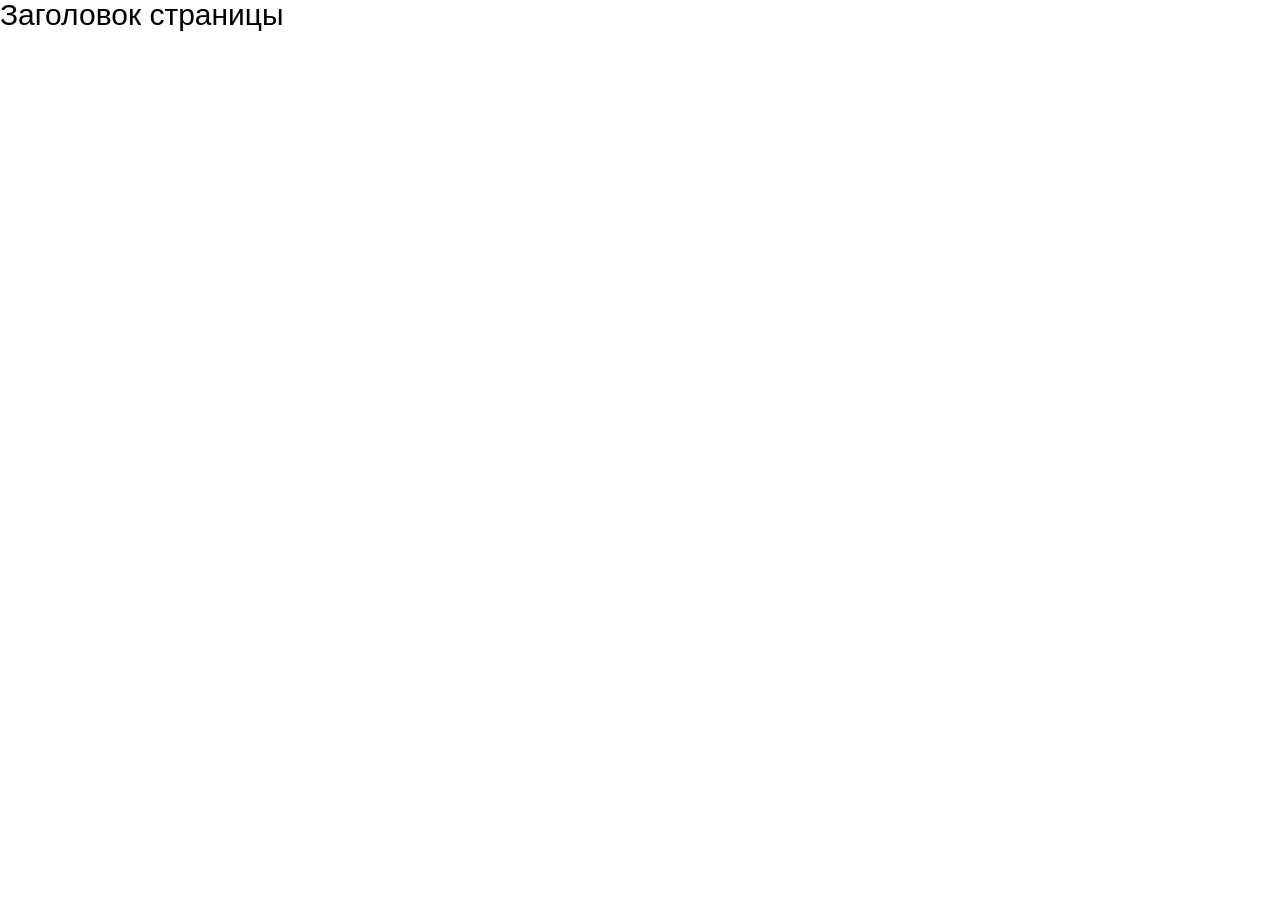
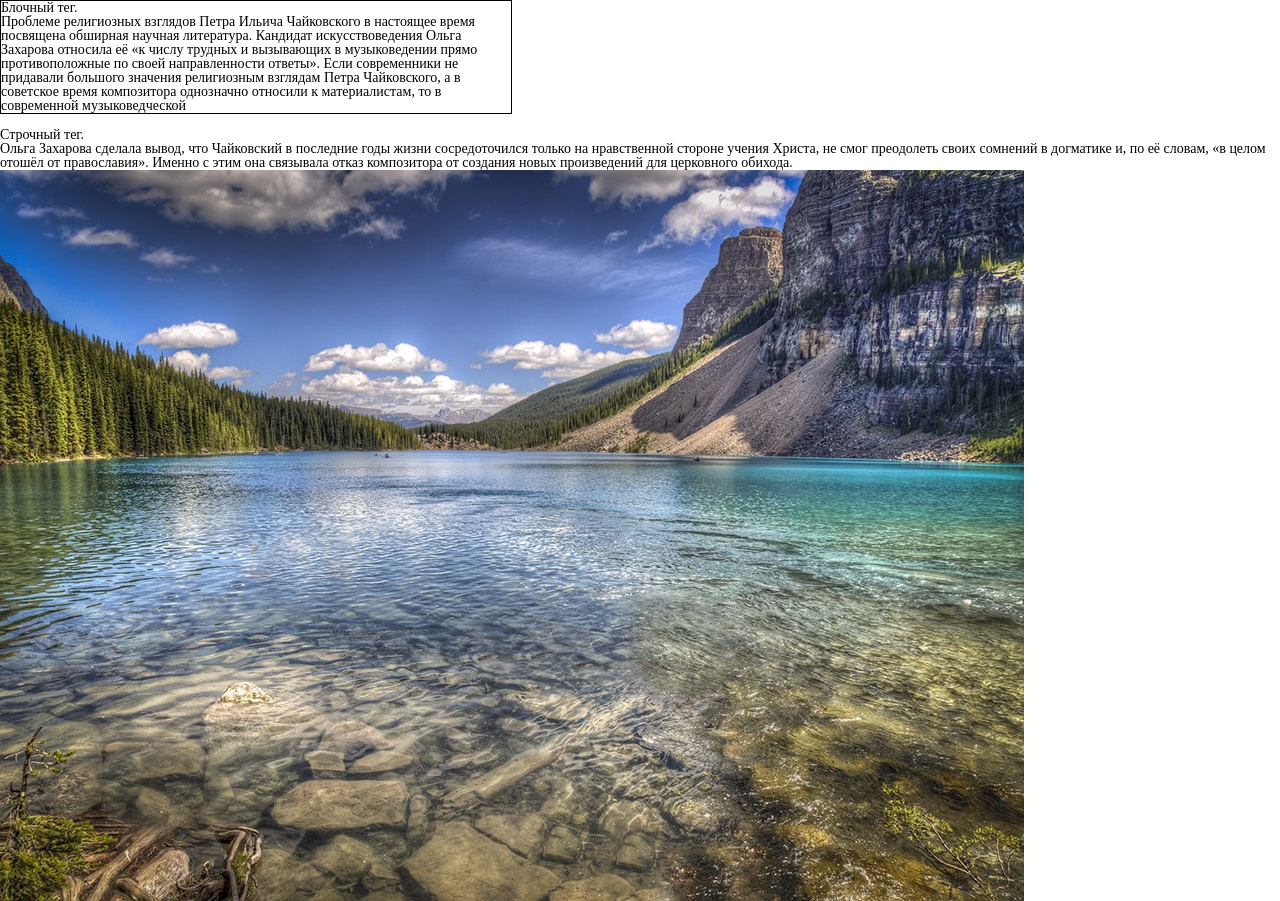
Before and after one commit to PercevAndrey/layout, a Django app: page / in a window 1280 px wide. Before the commit the page is almost empty. Before the commit the page ends 31 px from the top, so only its background shows below. Run offline with Django 4.2, Linux system fonts and the light colour scheme.

Commit message:
Работал с блоками и отступами

```diff
--- a/brass/brass/settings.py
+++ b/brass/brass/settings.py
@@ -8,9 +8,7 @@ SECRET_KEY = 'django-insecure-mqujx2!ktq1on*d^@k6)ms404it^sl^2gd1-m$d&+q6pxp_y_j
 
 DEBUG = True
 
-ALLOWED_HOSTS = [
-
-]
+ALLOWED_HOSTS = ['127.0.0.1']
 
 INSTALLED_APPS = [
     'django.contrib.admin',
--- a/brass/brass/urls.py
+++ b/brass/brass/urls.py
@@ -1,8 +1,13 @@
+from django.conf.urls.static import static
 from django.contrib import admin
 from django.urls import path, include
+from brass import settings
 
 
 urlpatterns = [
     path('admin/', admin.site.urls),
     path('', include('cliche.urls')),
 ]
+
+if settings.DEBUG:
+    urlpatterns += static(settings.MEDIA_URL, document_root=settings.MEDIA_ROOT)
--- a/brass/cliche/static/cliche/css/style.css
+++ b/brass/cliche/static/cliche/css/style.css
@@ -4,15 +4,23 @@
 	margin: 0;
 	border: 0;
 }
-*,*:before,*:after{
+/* свойства снизу нужно чтобы размер блока определялся по наружному
+обмеру, не включаю margin, но включаю padding*/
+*,*:before,*:after {
 	-moz-box-sizing: border-box;
 	-webkit-box-sizing: border-box;
 	box-sizing: border-box;
 }
-:focus,:active{outline: none;}
-a:focus,a:active{outline: none;}
-nav,footer,header,aside{display: block;}
-html,body{
+:focus,:active {
+    outline: none;
+}
+a:focus,a:active {
+    outline: none;
+}
+nav,footer,header,aside {
+    display: block;
+}
+html,body {
 	height: 100%;
 	width: 100%;
 	font-size: 100%;
@@ -22,18 +30,42 @@ html,body{
 	-moz-text-size-adjust: 100%;
 	-webkit-text-size-adjust: 100%;
 }
-input,button,textarea{font-family:inherit;}
-input::-ms-clear{display: none;}
-button{cursor: pointer;}
-button::-moz-focus-inner {padding:0;border:0;}
-a, a:visited{text-decoration: none;}
-a:hover{text-decoration: none;}
-ul li{list-style: none;}
-img{vertical-align: top;}
-h1,h2,h3,h4,h5,h6{font-size:inherit;font-weight: 400;}
+input,button,textarea {
+    font-family: inherit;
+}
+input::-ms-clear {
+    display: none;
+}
+button {
+    cursor: pointer;
+}
+button::-moz-focus-inner {
+    padding: 0;
+    border: 0;
+}
+a, a:visited {
+    text-decoration: none;
+}
+a:hover {
+    text-decoration: none;
+}
+ul li {
+    list-style: none;
+}
+img {
+    vertical-align: top;
+}
+h1,h2,h3,h4,h5,h6 {
+    font-size: inherit;
+    font-weight: 400;
+}
 /*--------------------*/
 
-h1.header {
-	font-family: Arial, "Helvetica Neue", Helvetica, sans-serif;
-	font-size: 30px;
+.example-block {
+    width: 40%;
+    border: 1px solid #000;
 }
+
+.example-image {
+    min-height: 40px;
+}
--- a/brass/cliche/templates/cliche/index.html
+++ b/brass/cliche/templates/cliche/index.html
@@ -8,6 +8,23 @@
     <title>Заголовок страницы для верстки</title>
 </head>
 <body>
-    <h1 class="header">Заголовок страницы</h1>
+    <div class="example-block">
+        Блочный тег. <br/>
+        Проблеме религиозных взглядов Петра Ильича Чайковского в настоящее время посвящена обширная научная литература.
+        Кандидат искусствоведения Ольга Захарова относила её «к числу трудных и вызывающих в музыковедении прямо
+        противоположные по своей направленности ответы». Если современники не придавали большого значения религиозным
+        взглядам Петра Чайковского, а в советское время композитора однозначно относили к материалистам, то в
+        современной музыковедческой
+    </div>
+    <br/>
+    <span class="example-string">
+        Строчный тег. <br/>
+        Ольга Захарова сделала вывод, что Чайковский в последние годы жизни сосредоточился только на нравственной
+        стороне учения Христа, не смог преодолеть своих сомнений в догматике и, по её словам, «в целом отошёл от
+        православия». Именно с этим она связывала отказ композитора от создания новых произведений для церковного
+        обихода.
+    </span>
+    <br/>
+    <img class="example-image" src="{% static 'cliche/images/1587025328_2.jpg' %}" alt="">
 </body>
 </html>
```
Also changed, not shown: brass/cliche/static/cliche/images/1587025328_2.jpg (added).
